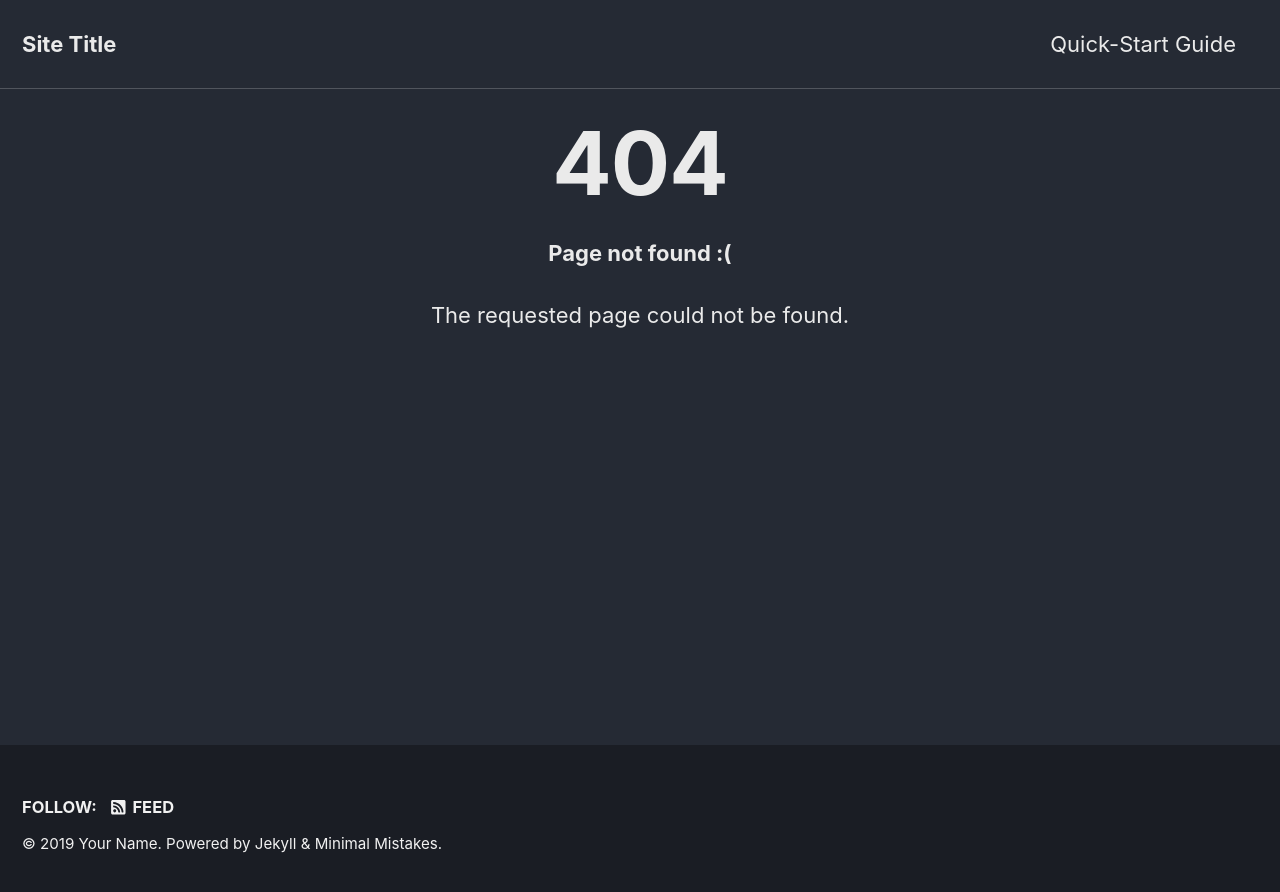
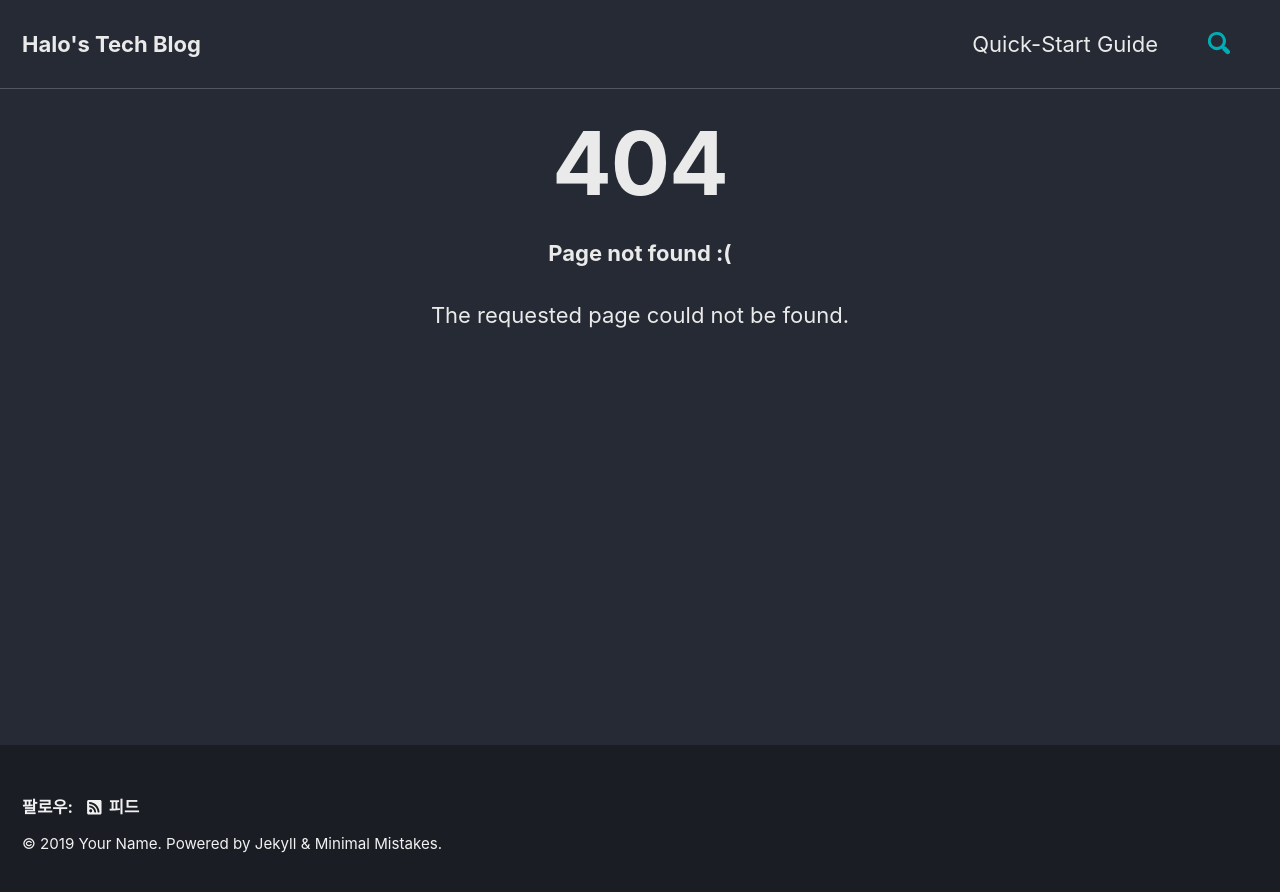
Before and after one commit to dev-halo/dev-halo.github.io, a Jekyll site: the page built from 404.html, in a window 1280 px wide. Shown: the top 892 px of the page. Built offline with Jekyll 4.4.1, drawn with Linux system fonts in a browser that asks for light colours; cached includes are drawn as plain includes; nearby versions of some CDN libraries; part of the change alters nothing that is shown.

Commit message:
Setting theme

```diff
--- a/_config.yml
+++ b/_config.yml
@@ -12,17 +12,17 @@
 
 # theme                  : "minimal-mistakes-jekyll"
 # remote_theme           : "mmistakes/minimal-mistakes"
-minimal_mistakes_skin : "dark" # minimal_mistakes_skin    : "default" # "air", "aqua", "contrast", "dark", "dirt", "neon", "mint", "plum", "sunrise"
+minimal_mistakes_skin : "dark" # "default" # "air", "aqua", "contrast", "dark", "dirt", "neon", "mint", "plum", "sunrise"
 
 # Site Settings
-locale                   : "en-US"
-title                    : "Site Title"
+locale                   : "ko" # "en-US"
+title                    : "Halo's Tech Blog" # "Site Title"
 title_separator          : "-"
 name                     : "Your Name"
 description              : "An amazing website."
-url                      : # the base hostname & protocol for your site e.g. "https://mmistakes.github.io"
+url                      : "https://dev-halo.github.io" # the base hostname & protocol for your site e.g. "https://mmistakes.github.io"
 baseurl                  : # the subpath of your site, e.g. "/blog"
-repository               : # GitHub username/repo-name e.g. "mmistakes/minimal-mistakes"
+repository               : "dev-halo/dev-halo.github.io" # GitHub username/repo-name e.g. "mmistakes/minimal-mistakes"
 teaser                   : # path of fallback teaser image, e.g. "/assets/images/500x300.png"
 logo                     : # path of logo image to display in the masthead, e.g. "/assets/images/88x88.png"
 masthead_title           : # overrides the website title displayed in the masthead, use " " for no title
@@ -64,7 +64,7 @@ reCaptcha:
   secret                 :
 atom_feed:
   path                   : # blank (default) uses feed.xml
-search                   : # true, false (default)
+search                   : true # true, false (default)
 search_full_content      : # true, false (default)
 search_provider          : # lunr (default), algolia, google
 algolia:
@@ -106,11 +106,11 @@ analytics:
 
 # Site Author
 author:
-  name             : "Your Name"
+  name             : "Park Chanwoo" # "Your Name"
   avatar           : # path of avatar image, e.g. "/assets/images/bio-photo.jpg"
   bio              : "I am an amazing person."
-  location         : "Somewhere"
-  email            :
+  location         : "Suwon,Korea" # "Somewhere"
+  email            : "dev.halo1005@gmail.com"
   links:
     - label: "Email"
       icon: "fas fa-fw fa-envelope-square"
@@ -289,7 +289,7 @@ defaults:
     values:
       layout: single
       author_profile: true
-      read_time: true
+      read_time: false # true
       comments: # true
       share: true
       related: true
```
